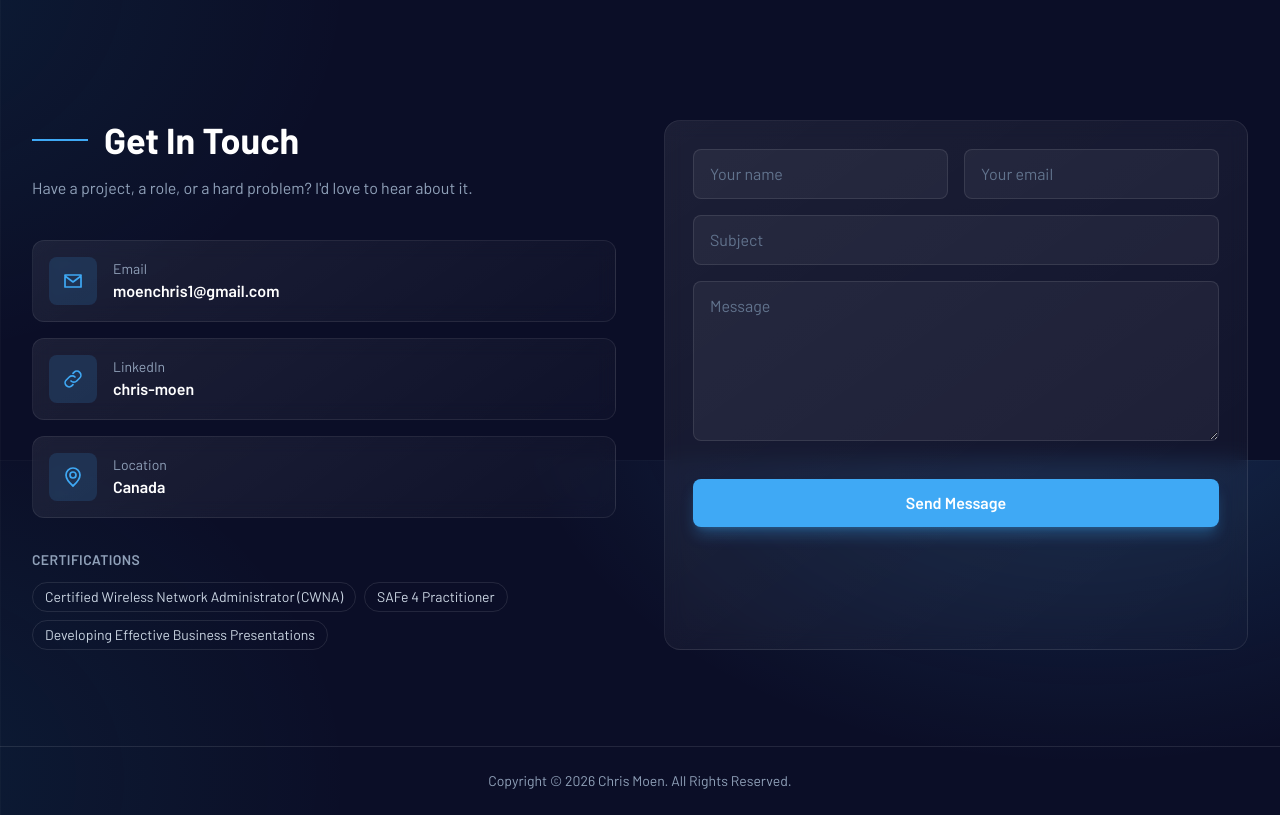
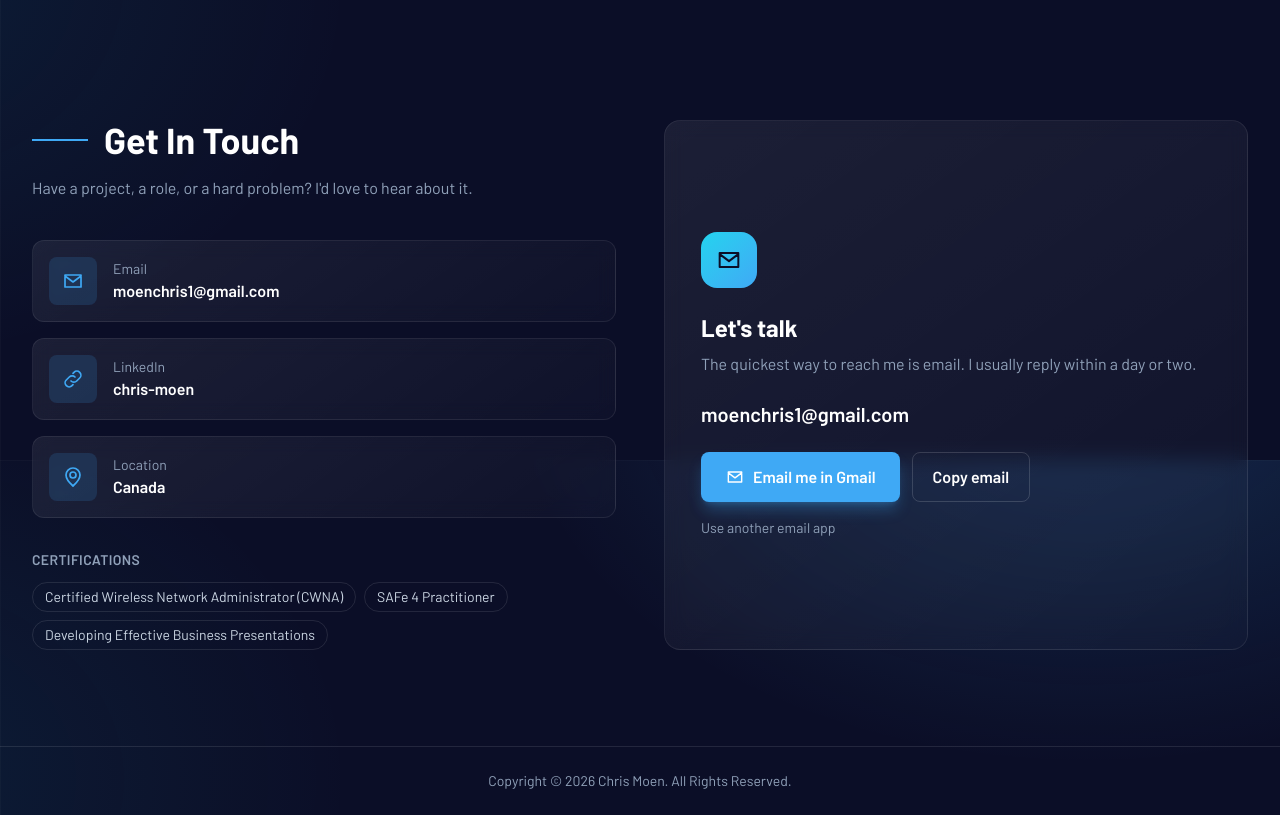
Before and after one commit to chrmoen1/portfolio, a React (Vite) app: page / in a window 1280 px wide. Shown: the part 5140-5955 px from the top of the page. Built offline with nearby package versions, Linux system fonts and the light colour scheme; no server answers.

Commit message:
Contact: hide form (contactForm flag) and show email card that opens Gmail compose, with copy + mailto fallback
Co-Authored-By: Claude Opus 5.5 <noreply@anthropic.com>

```diff
--- a/src/components/Contact.tsx
+++ b/src/components/Contact.tsx
@@ -45,6 +45,64 @@ function useTurnstile(container: React.RefObject<HTMLDivElement | null>) {
 
 type Status = { state: "idle" | "sending" | "sent" | "error"; error?: string };
 
+const EMAIL_SUBJECT = "Hello from your portfolio";
+/** Opens Gmail's web compose window with the address and subject filled in. */
+const gmailCompose = (to: string) =>
+  `https://mail.google.com/mail/?view=cm&fs=1&to=${encodeURIComponent(to)}&su=${encodeURIComponent(EMAIL_SUBJECT)}`;
+const mailto = (to: string) => `mailto:${to}?subject=${encodeURIComponent(EMAIL_SUBJECT)}`;
+
+function EmailCard() {
+  const [copied, setCopied] = useState(false);
+  const copy = async () => {
+    try {
+      await navigator.clipboard.writeText(profile.email);
+    } catch {
+      // Clipboard API unavailable (e.g. insecure context): fall back to a hidden textarea
+      const t = document.createElement("textarea");
+      t.value = profile.email;
+      document.body.appendChild(t);
+      t.select();
+      document.execCommand("copy");
+      t.remove();
+    }
+    setCopied(true);
+    setTimeout(() => setCopied(false), 2000);
+  };
+
+  return (
+    <div className="reveal glass flex flex-col justify-center rounded-2xl p-7 sm:p-9">
+      <span className="grid size-14 place-items-center rounded-2xl bg-gradient-to-br from-cyan to-sky text-night">
+        <Icon name="mail" className="size-7" />
+      </span>
+      <h3 className="mt-6 text-2xl">Let's talk</h3>
+      <p className="mt-2 text-slate-400">The quickest way to reach me is email. I usually reply within a day or two.</p>
+      <p className="mt-6 text-lg font-semibold break-all text-white sm:text-xl">{profile.email}</p>
+      <div className="mt-6 flex flex-wrap gap-3">
+        <a
+          href={gmailCompose(profile.email)}
+          target="_blank"
+          rel="noreferrer"
+          className="inline-flex items-center gap-2 rounded-lg bg-sky px-6 py-3 font-semibold text-white shadow-lg shadow-sky/30 transition hover:brightness-110"
+        >
+          <Icon name="mail" className="size-5" />
+          Email me in Gmail
+        </a>
+        <button
+          type="button"
+          onClick={copy}
+          className="rounded-lg border border-white/15 px-5 py-3 font-semibold text-white transition hover:border-cyan"
+          aria-live="polite"
+        >
+          {copied ? "Copied ✓" : "Copy email"}
+        </button>
+      </div>
+      <a href={mailto(profile.email)} className="mt-4 w-fit text-sm text-slate-400 underline-offset-4 hover:text-cyan hover:underline">
+        Use another email app
+      </a>
+    </div>
+  );
+}
+
 export default function Contact() {
   const empty = { name: "", email: "", subject: "", message: "", website: "" };
   const [form, setForm] = useState(empty);
@@ -90,7 +148,7 @@ export default function Contact() {
           <Heading sub="Have a project, a role, or a hard problem? I'd love to hear about it.">Get In Touch</Heading>
           <ul className="reveal mt-10 space-y-4">
             {[
-              { icon: "mail", label: "Email", value: profile.email, href: `mailto:${profile.email}` },
+              { icon: "mail", label: "Email", value: profile.email, href: gmailCompose(profile.email) },
               { icon: "link", label: "LinkedIn", value: "chris-moen", href: profile.socials[0].href },
               { icon: "pin", label: "Location", value: profile.location },
             ].map((c) => (
@@ -123,6 +181,9 @@ export default function Contact() {
           </div>
         </div>
 
+        {!profile.contactForm ? (
+          <EmailCard />
+        ) : (
         <form onSubmit={submit} className="reveal glass space-y-4 rounded-2xl p-7" noValidate={false}>
           {status.state === "sent" && (
             <div className="grid min-h-80 place-items-center text-center">
@@ -173,6 +234,7 @@ export default function Contact() {
               </button>
           </div>
         </form>
+        )}
       </div>
     </section>
   );
--- a/src/data/profile.ts
+++ b/src/data/profile.ts
@@ -18,6 +18,9 @@ export const profile = {
   photo: "/me.webp" as string,
   avatar: "/me-avatar.webp" as string,
   email: "moenchris1@gmail.com",
+  // false = show an "email me" card (opens Gmail compose) instead of the contact form.
+  // The form + Cloudflare function (functions/api/contact.js) stay in the code for later.
+  contactForm: false as boolean,
   resumeUrl: "/resume.pdf",
   socials: [
     { label: "LinkedIn", href: "https://www.linkedin.com/in/chris-moen-453473b6" },
```
